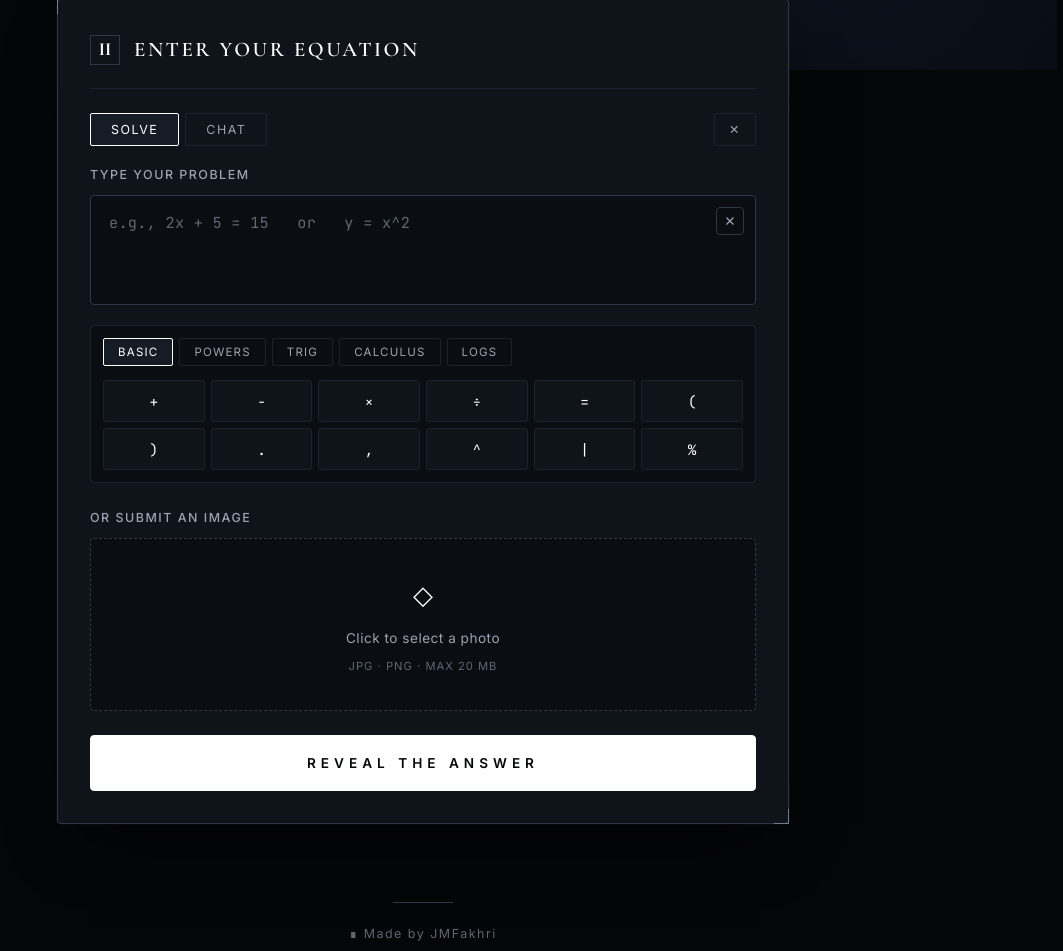
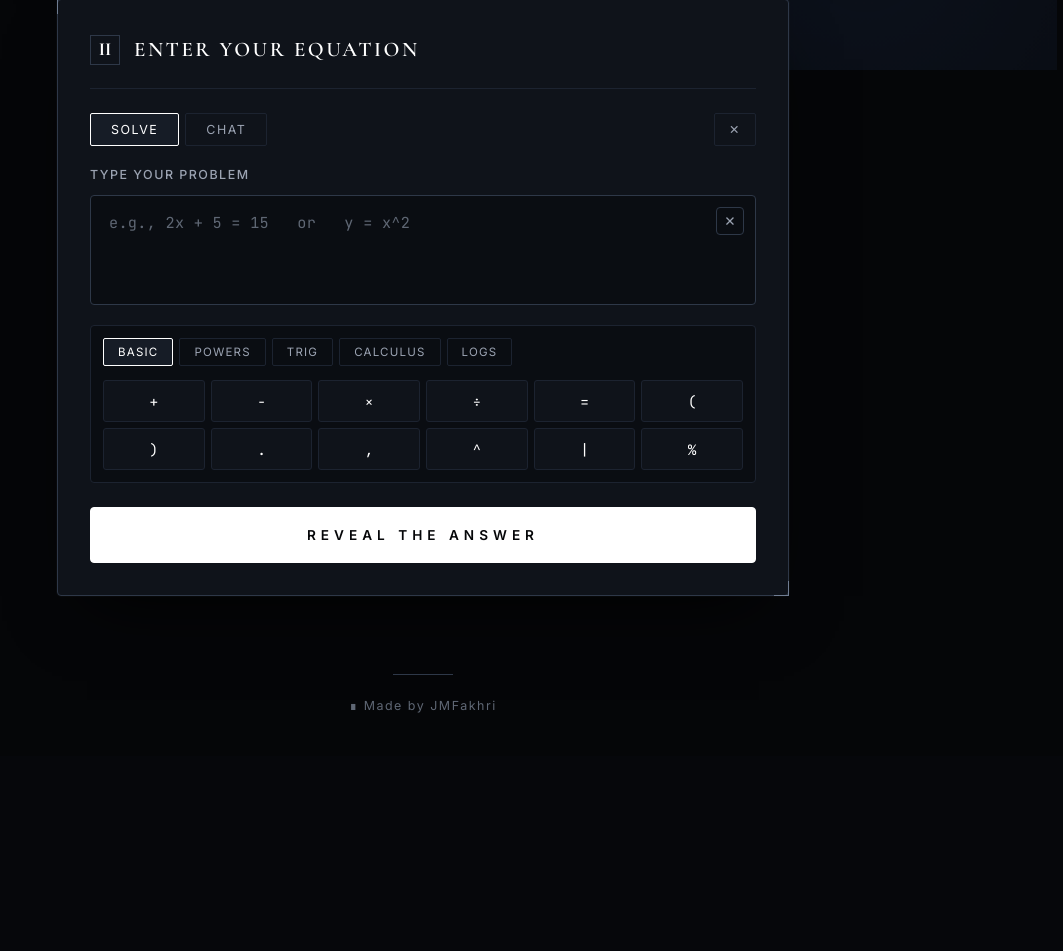
Before and after one commit to jamshidfakhri/Jmmath_solver, a Flask app: page / in a window 1280 px wide. Shown: the part 724-1675 px from the top of the page, without its empty margins (217-1280 px from the left). After the commit the page ends 1437 px from the top, so only its background shows below. Run offline with Flask 3, Linux system fonts and the light colour scheme; some libraries are stand-ins or nearby versions.

Commit message:
Update index.html

```diff
--- a/templates/index.html
+++ b/templates/index.html
@@ -166,19 +166,6 @@
         </div>
       </div>
 
-      <div class="field">
-        <label for="imageInput">Or submit an image</label>
-        <div class="upload-area" id="uploadArea">
-          <input type="file" id="imageInput" name="image" accept="image/*" hidden>
-          <div class="upload-text">
-            <span class="upload-icon">◇</span>
-            <span class="upload-main">Click to select a photo</span>
-            <span class="upload-hint">JPG · PNG · Max 20 MB</span>
-          </div>
-          <div class="preview" id="preview"></div>
-        </div>
-      </div>
-
       <button type="submit" class="solve-btn" id="solveBtn">
         <span class="btn-text" id="btnText">REVEAL THE ANSWER</span>
         <span class="btn-loader" hidden></span>
@@ -223,9 +210,6 @@
 <script>
 const form = document.getElementById('solveForm');
 const questionInput = document.getElementById('question');
-const imageInput = document.getElementById('imageInput');
-const uploadArea = document.getElementById('uploadArea');
-const preview = document.getElementById('preview');
 const solveBtn = document.getElementById('solveBtn');
 const btnText = document.getElementById('btnText');
 const btnLoader = solveBtn.querySelector('.btn-loader');
@@ -243,7 +227,6 @@ const clearChatBtn = document.getElementById('clearChatBtn');
 
 let selectedEngine = 'lightning';
 let currentMode = 'solve';
-let lastAnswer = '';
 let sessionId = localStorage.getItem('solver_session') || ('s_' + Math.random().toString(36).substring(2, 12));
 localStorage.setItem('solver_session', sessionId);
 
@@ -337,25 +320,7 @@ clearInputBtn.addEventListener('click', () => {
   questionInput.value = '';
   questionInput.style.height = '';
   autoResize();
-  imageInput.value = '';
-  preview.style.display = 'none';
-  preview.innerHTML = '';
-  uploadArea.querySelector('.upload-text').style.display = 'flex';
   questionInput.focus();
-});
-
-/* ============ Upload ============ */
-uploadArea.addEventListener('click', () => imageInput.click());
-imageInput.addEventListener('change', () => {
-  const file = imageInput.files[0];
-  if (!file) return;
-  const reader = new FileReader();
-  reader.onload = e => {
-    preview.innerHTML = `<img src="${e.target.result}" alt="preview">`;
-    preview.style.display = 'block';
-    uploadArea.querySelector('.upload-text').style.display = 'none';
-  };
-  reader.readAsDataURL(file);
 });
 
 /* ============ History ============ */
@@ -385,7 +350,6 @@ function renderHistory() {
       autoResize();
       resultBody.innerHTML = formatAnswer(item.a);
       resultSection.hidden = false;
-      lastAnswer = item.a;
       tryPlotGraph(item.q);
       setTimeout(renderMath, 50);
       resultSection.scrollIntoView({behavior: 'smooth', block: 'start'});
@@ -452,8 +416,7 @@ form.addEventListener('submit', async (e) => {
   graphWrap.hidden = true;
 
   const question = questionInput.value.trim();
-  const hasImage = imageInput.files.length > 0;
-  if (!question && !hasImage) { showError('Provide a question or an image.'); return; }
+  if (!question) { showError('Type your problem first.'); return; }
 
   solveBtn.disabled = true;
   btnText.textContent = 'CALCULATING';
@@ -465,17 +428,15 @@ form.addEventListener('submit', async (e) => {
   btnLoader.hidden = false;
 
   const fd = new FormData();
-  if (question) fd.append('question', question);
+  fd.append('question', question);
   fd.append('engine', selectedEngine);
   fd.append('mode', currentMode);
   fd.append('session_id', sessionId);
-  if (hasImage) fd.append('image', imageInput.files[0]);
 
   try {
     const res = await fetch('/api/solve', { method: 'POST', body: fd });
     const data = await res.json();
     if (data.ok) {
-      lastAnswer = data.answer;
       resultBody.innerHTML = formatAnswer(data.answer);
       resultSection.hidden = false;
       resultSection.scrollIntoView({behavior: 'smooth', block: 'start'});
```
